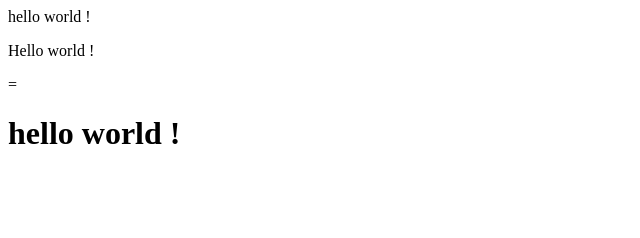
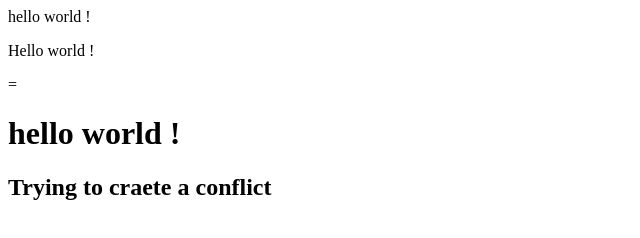
Before and after one commit to 2732ii2/learninggit, a plain HTML site: page index.html in a window 1280 px wide. Shown: the whole page, without its empty margins (0-640 px from the left). Drawn offline with Linux system fonts and the light colour scheme.

Commit message:
trying to create another conflict

```diff
--- a/index.html
+++ b/index.html
@@ -1,3 +1,6 @@
 <p>hello world ! </p>
 <p>Hello world ! </p>=
 <h1>hello world ! </h1>
+
+
+<h2>Trying to craete a conflict</h2>
```
